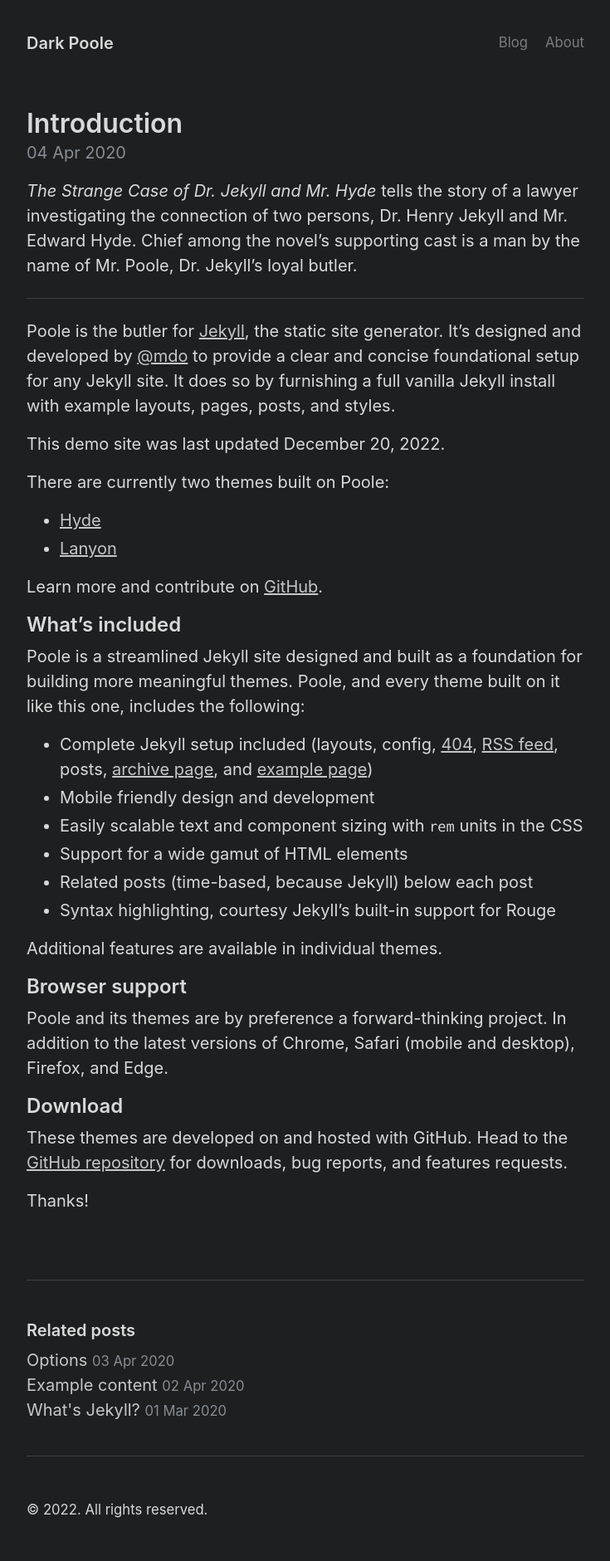
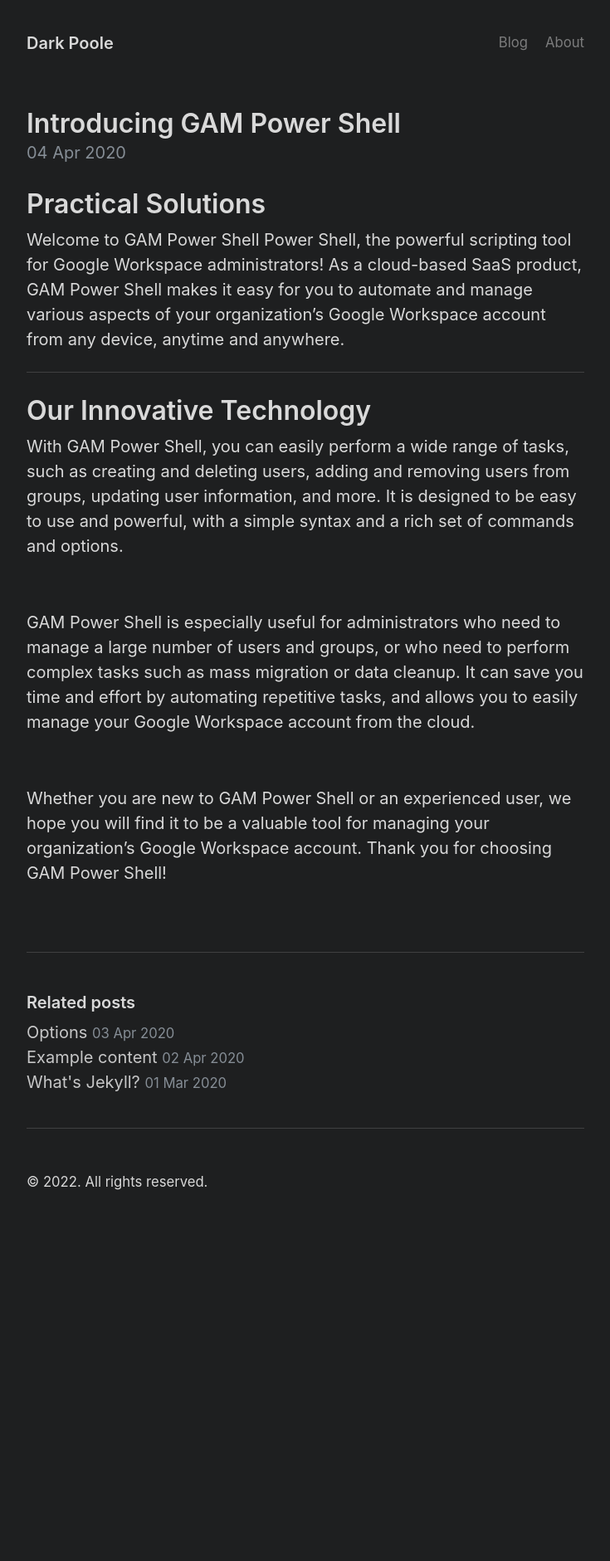
Before and after one commit to a-zndr/a-zndr..github.io, a Jekyll site: the page built from _posts/2020-04-04-introduction.md, in a window 1280 px wide. Shown: the whole page at 83% size, without its empty margins (272-1007 px from the left). Built offline with Jekyll 4.4.1, drawn with Linux system fonts in a browser that asks for light colours; after the commit the page ends 1486 px from its top, so only the background shows below that.

Commit message:
Update 2020-04-04-introduction.md

```diff
--- a/_posts/2020-04-04-introduction.md
+++ b/_posts/2020-04-04-introduction.md
@@ -1,42 +1,22 @@
 ---
 layout: post
-title: Introduction
+title: Introducing GAM Power Shell
 ---
 
-*The Strange Case of Dr. Jekyll and Mr. Hyde* tells the story of a lawyer investigating the connection of two persons, Dr. Henry Jekyll and Mr. Edward Hyde. Chief among the novel's supporting cast is a man by the name of Mr. Poole, Dr. Jekyll's loyal butler.
+# Practical Solutions
+
+Welcome to GAM Power Shell Power Shell, the powerful scripting tool for Google Workspace administrators! As a cloud-based SaaS product, GAM Power Shell makes it easy for you to automate and manage various aspects of your organization's Google Workspace account from any device, anytime and anywhere.
 
 -----
 
-Poole is the butler for [Jekyll](http://jekyllrb.com), the static site generator. It's designed and developed by [@mdo](https://twitter.com/mdo) to provide a clear and concise foundational setup for any Jekyll site. It does so by furnishing a full vanilla Jekyll install with example layouts, pages, posts, and styles.
+# Our Innovative Technology
 
-This demo site was last updated {{ site.time | date: "%B %d, %Y" }}.
+With GAM Power Shell, you can easily perform a wide range of tasks, such as creating and deleting users, adding and removing users from groups, updating user information, and more. It is designed to be easy to use and powerful, with a simple syntax and a rich set of commands and options.
 
-There are currently two themes built on Poole:
 
-* [Hyde](http://hyde.getpoole.com)
-* [Lanyon](http://lanyon.getpoole.com)
 
-Learn more and contribute on [GitHub]({{ site.github.repo }}).
+GAM Power Shell is especially useful for administrators who need to manage a large number of users and groups, or who need to perform complex tasks such as mass migration or data cleanup. It can save you time and effort by automating repetitive tasks, and allows you to easily manage your Google Workspace account from the cloud.
 
-## What's included
 
-Poole is a streamlined Jekyll site designed and built as a foundation for building more meaningful themes. Poole, and every theme built on it like this one, includes the following:
 
-* Complete Jekyll setup included (layouts, config, [404]({{ '404.html' | relative_url }}), [RSS feed]({{ 'atom.xml' | relative_url }}), posts, [archive page]({{ 'archive' | relative_url }}), and [example page]({{ 'about' | relative_url }}))
-* Mobile friendly design and development
-* Easily scalable text and component sizing with `rem` units in the CSS
-* Support for a wide gamut of HTML elements
-* Related posts (time-based, because Jekyll) below each post
-* Syntax highlighting, courtesy Jekyll's built-in support for Rouge
-
-Additional features are available in individual themes.
-
-## Browser support
-
-Poole and its themes are by preference a forward-thinking project. In addition to the latest versions of Chrome, Safari (mobile and desktop), Firefox, and Edge.
-
-## Download
-
-These themes are developed on and hosted with GitHub. Head to the [GitHub repository]({{ site.github.repo }}) for downloads, bug reports, and features requests.
-
-Thanks!
+Whether you are new to GAM Power Shell or an experienced user, we hope you will find it to be a valuable tool for managing your organization's Google Workspace account. Thank you for choosing GAM Power Shell!
```
